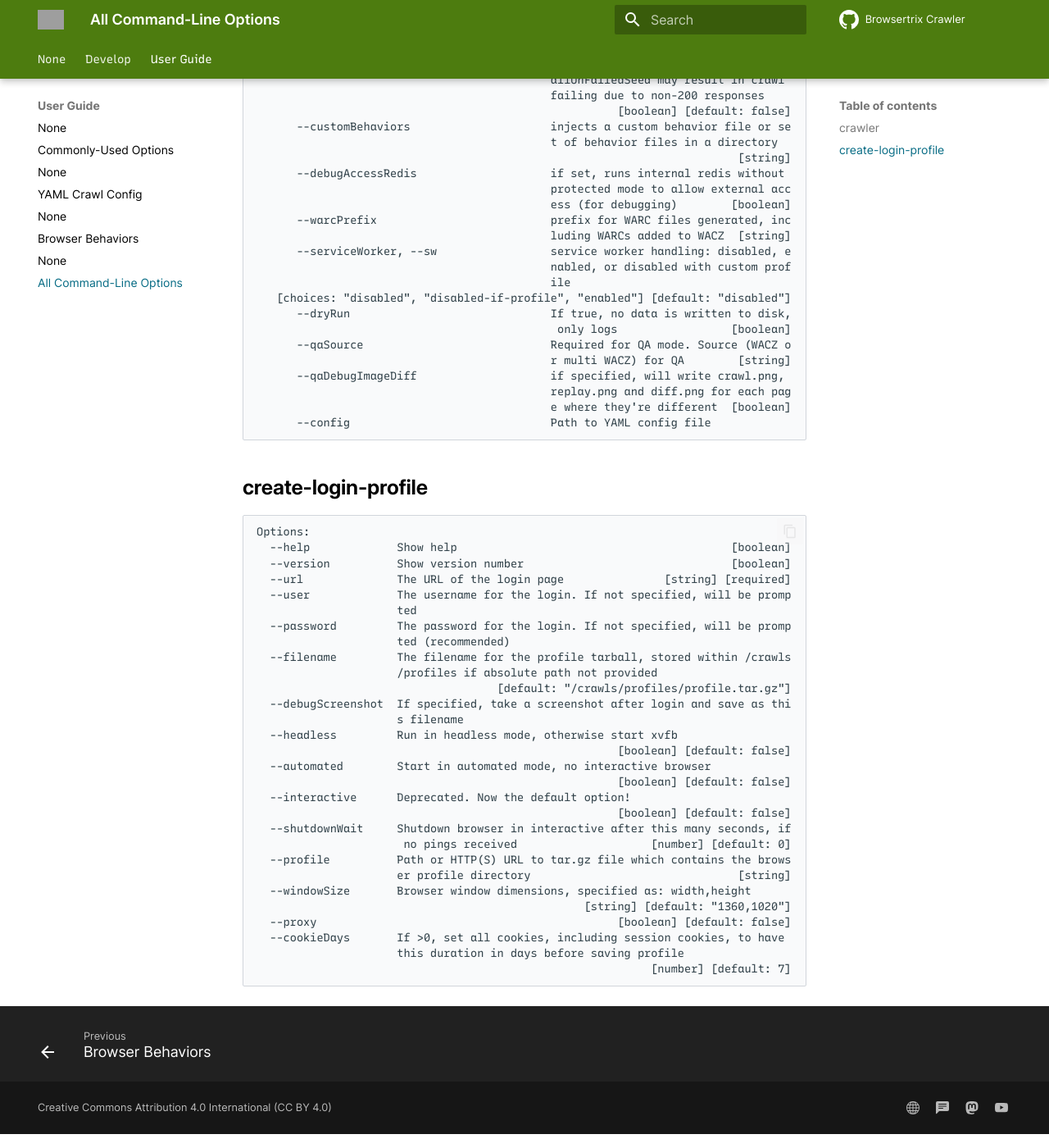
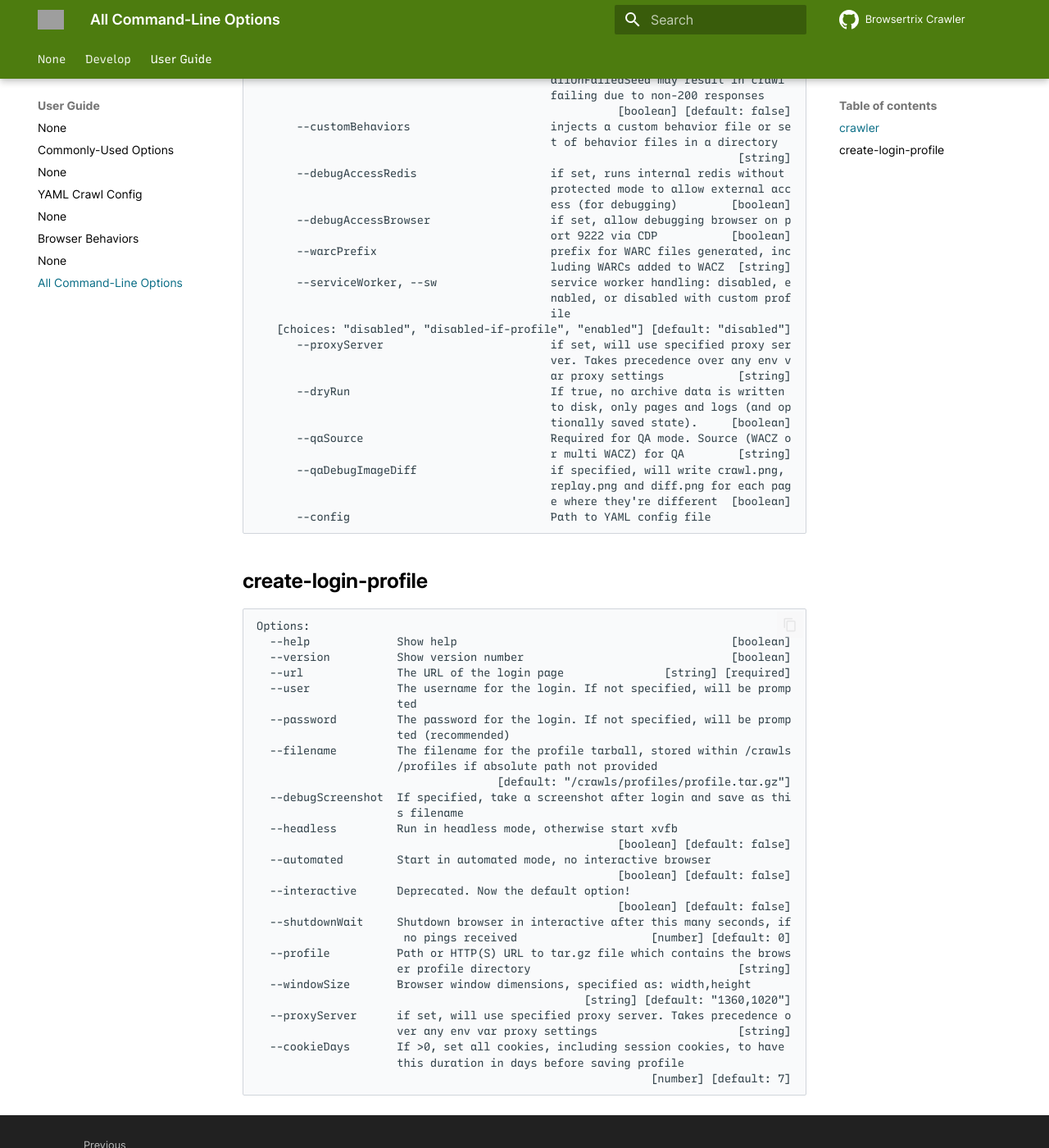
Before and after one commit to webrecorder/browsertrix-crawler, an MkDocs documentation site: the page built from docs/docs/user-guide/cli-options.md, in a window 1280 px wide and 1400 px high, scrolled down 4823 px. Shown: the whole window at 82% size. Built offline with MkDocs 1.6.1 and Material for MkDocs 9.7.7, drawn with Linux system fonts in a browser that asks for light colours; comment, search, counter and statistics services are not loaded; some of the changed text lies outside the part shown; grey boxes are pictures that could not be loaded.

Commit message:
docs: regnerate cli options with ./docs/gen-cli.sh

```diff
--- a/docs/docs/user-guide/cli-options.md
+++ b/docs/docs/user-guide/cli-options.md
@@ -252,14 +252,20 @@ Options:
       --debugAccessRedis                    if set, runs internal redis without
                                             protected mode to allow external acc
                                             ess (for debugging)        [boolean]
+      --debugAccessBrowser                  if set, allow debugging browser on p
+                                            ort 9222 via CDP           [boolean]
       --warcPrefix                          prefix for WARC files generated, inc
                                             luding WARCs added to WACZ  [string]
       --serviceWorker, --sw                 service worker handling: disabled, e
                                             nabled, or disabled with custom prof
                                             ile
    [choices: "disabled", "disabled-if-profile", "enabled"] [default: "disabled"]
-      --dryRun                              If true, no data is written to disk,
-                                             only logs                 [boolean]
+      --proxyServer                         if set, will use specified proxy ser
+                                            ver. Takes precedence over any env v
+                                            ar proxy settings           [string]
+      --dryRun                              If true, no archive data is written
+                                            to disk, only pages and logs (and op
+                                            tionally saved state).     [boolean]
       --qaSource                            Required for QA mode. Source (WACZ o
                                             r multi WACZ) for QA        [string]
       --qaDebugImageDiff                    if specified, will write crawl.png,
@@ -296,7 +302,8 @@ Options:
                      er profile directory                               [string]
   --windowSize       Browser window dimensions, specified as: width,height
                                                  [string] [default: "1360,1020"]
-  --proxy                                             [boolean] [default: false]
+  --proxyServer      if set, will use specified proxy server. Takes precedence o
+                     ver any env var proxy settings                     [string]
   --cookieDays       If >0, set all cookies, including session cookies, to have
                      this duration in days before saving profile
                                                            [number] [default: 7]
```
Also changed, not shown: other parts of docs/docs/user-guide/cli-options.md (+2 -2 lines).
